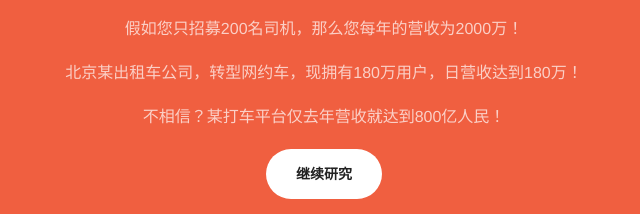
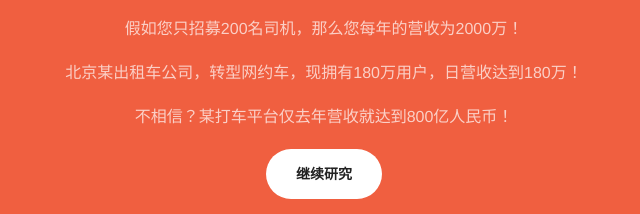
Before and after one commit to justin99806/kuaidache.io, a plain HTML site: page index.html in a window 1280 px wide. Shown: the part 1003-1217 px from the top of the page, 316-956 px from the left. Drawn offline with Linux system fonts and the light colour scheme; a web font is replaced by a local one.

Commit message:
修改文案

```diff
--- a/index.html
+++ b/index.html
@@ -89,7 +89,7 @@
                     <p class="text-faded">通常一个城区人口50万的城市，网约车市场容量是2500台，每年的市场规模是2.5亿元！</p>
                     <p class="text-faded">假如您只招募200名司机，那么您每年的营收为2000万！</p>
                     <p class="text-faded">北京某出租车公司，转型网约车，现拥有180万用户，日营收达到180万！</p>
-                    <p class="text-faded">不相信？某打车平台仅去年营收就达到800亿人民！</p>
+                    <p class="text-faded">不相信？某打车平台仅去年营收就达到800亿人民币！</p>
                     <a href="#services" class="page-scroll btn btn-default btn-xl sr-button">继续研究</a>
                 </div>
             </div>
```
